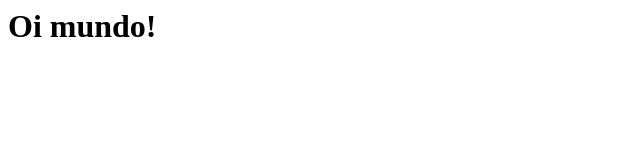
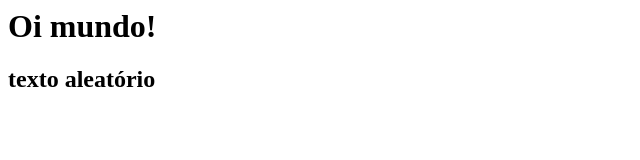
Before and after one commit to milenacostamiranda/milenacostamiranda.github.io, a plain HTML site: page index.html in a window 1280 px wide. Shown: the whole page, without its empty margins (0-640 px from the left). Drawn offline with Linux system fonts and the light colour scheme.

Commit message:
texto novo

```diff
--- a/index.html
+++ b/index.html
@@ -1 +1,2 @@
 <h1>Oi mundo!</h1>
+<h2> texto aleatório</h2>
```
